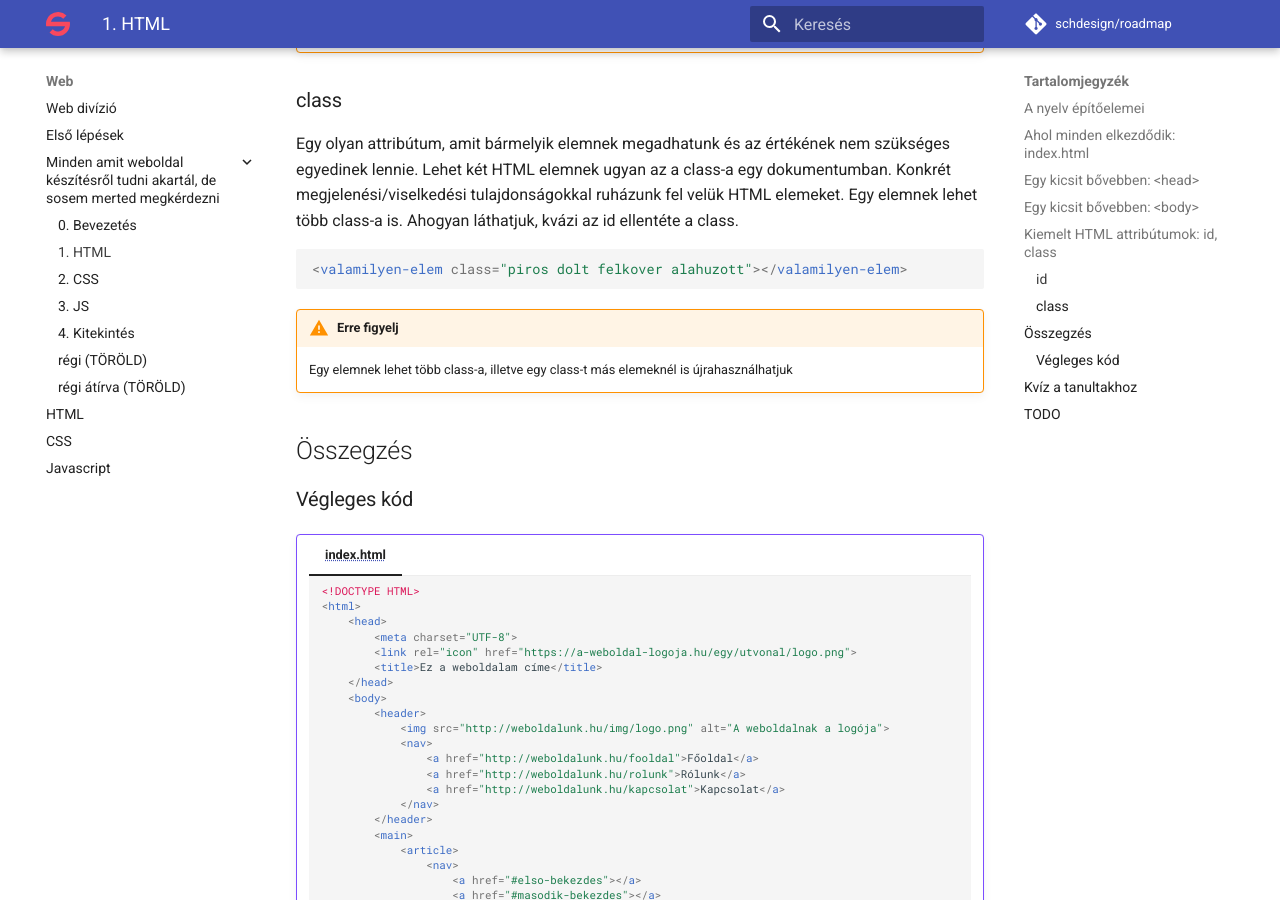
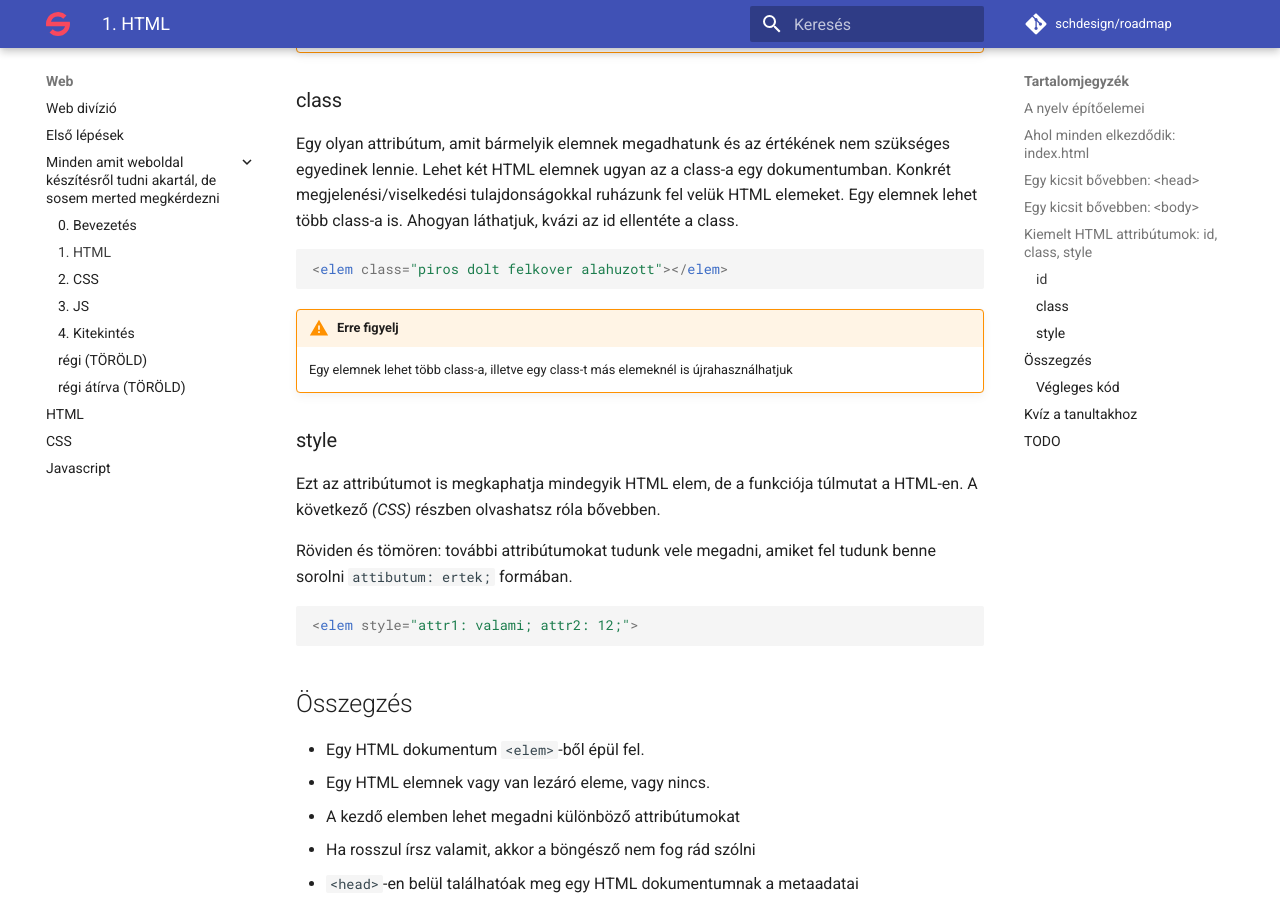
Before and after one commit to simonyiszk/schdesign-roadmap, an MkDocs documentation site: the page built from docs/web/tutorials/step-by-step/sbs_01_html.md, in a window 1280 px wide and 900 px high, scrolled down 5962 px. Built offline with MkDocs 1.6.1 and Material for MkDocs 9.7.7, drawn with Linux system fonts in a browser that asks for light colours; some of the changed text lies outside the part shown.

Commit message:
sumup added

````diff
--- a/docs/web/tutorials/step-by-step/sbs_01_html.md
+++ b/docs/web/tutorials/step-by-step/sbs_01_html.md
@@ -9,7 +9,7 @@ Más dokumentumokkal szemben *(pl. Word, Excel stb.)*, szerkesztéséhez elegend
 
 ## A nyelv építőelemei
 
-<img src="/web/tutorials/step-by-step/sbs_01_html_tag_analysis_dark.png" style="background-color: rgba(0,0,0,0.4)" />
+<img src="/web/tutorials/step-by-step/sbs_01_html_tag_analysis_dark.png" style="background-color: rgb(33, 34, 44);" />
 
 Egy HTML elem *(HTML tag)* 3 részre lehet bontani: nyitó elem, tartalom és záró elem. Ezek közül a nyitó elem az, amelyik a legfontosabb. Ebben ugyanis van lehetőségünk attribútumokat *(jellemzőket)* megadni, amik pontosabb képet adnak az elemünkről. Általában `attributum="érték"` párban találkozunk velük, de előfordulhat, hogy csak az attribútum neve szerepel. Ez azzal magyarázható, hogy vannak attribútumok, amiknek az értéke boolean típusú *(`true` vagy `false` lehet)*. Ilyenkor, pusztán leírni az attribútumot azt jelenti, hogy az értékét `true`-ra állítjuk, nem leírni meg ennek az ellenkezőjét.
 ``` HTML
@@ -87,7 +87,7 @@ Egy kis értelmezés a fentihez:
 
 Ez egy HTML dokumentumnak az alapja. Ha látsz valamit a weben, akkor szinte biztos, hogy ezekből az elemekből épül fel. A weboldal első eleme `<!DOCTYPE>`, amit `<html>` követ, benne pedig rendre `<head>` és `<body>`.
 
-<img src="/web/tutorials/step-by-step/sbs_01_html_document.png" style="background-color: rgba(0,0,0,0.2)" />
+<img src="/web/tutorials/step-by-step/sbs_01_html_document.png" style="background-color: rgb(33, 34, 44);" />
 
 !!! warning "Erre figyelj"
     A böngészők nem mindig helyes HTML kódot kapnak *(pl. elfelejtettük/elgépeltük a záró elemet; indokolatlanul sok szóköz van egy szövegben stb.)*. Érdekes módon, ilyenkor is valamennyire *"helyesen"* fog megjelenni a weboldal. Ez azért van, mert a böngészők mielőtt elkezdenék megjeleníteni az oldalt, megpróbálják a hibákat javítani *(pl. lezárják a le nem zárt elemeket; kitörlik az indokolatlanul sok szóközt; stb.)*. Így abban a tudatban tudsz tovább haladni, hogy minden rendben és a hibák csak később lesznek láthatóak *(vagy soha)*.
@@ -114,7 +114,7 @@ Ezeken kívül nem nagyon szoktunk más elemekkel találkozni a `<head>`-en bel
 
 ## Egy kicsit bővebben: `<body>`
 
-Most nézzek meg jobban a `<body>`-t is.
+Most nézzek meg jobban a `<body>`-t is. Itt Egy átlagos tartalom:
 
 ``` HTML
 <body>
@@ -148,12 +148,12 @@ Most nézzek meg jobban a `<body>`-t is.
 | `<main>` | A weboldal fő tartalmát tartalmazza; a weboldal közepe |
 | `<footer>` | Jogi nyilatkozat, kapcsolattartási linkek, stb.; a weboldal alja |
 | `<nav>` | Navigációs linkeket foglal egybe; az adott oldalnak a főbb pontjait foglalja egybe; a weboldal főbb aloldalait foglalja egybe |
-| `<a>` | Egy link, amire rákattinta át lesz irányítva a felhasználó |
-| `<h1>`, `<h2>`, ... , `<h6>` | Cím, 1-es a legnagyobb, 6-os a legkisebb |
+| `<a>` | Egy link, amire rákattintva át lesz irányítva a felhasználó |
+| `<h1>`, `<h2>`, ... , `<h6>` | Fejlécek, 1-es a legnagyobb, 6-os a legkisebb |
 | `<p>` | Egy bekezdés / paragrafus |
 | `<img>` | Képeket tudunk elhelyezni a dokumentumban, nem kell lezárni |
 
-## Kiemelt HTML attribútumok: *id*, *class*
+## Kiemelt HTML attribútumok: *id*, *class*, *style*
 
 Egyetlen egyszer sem használtuk még az `id` és `class` attribútumokat, de most mégis egy kiemelt helyet fogunk nekik adni. Ahhoz, hogy komolyabban tudjunk majd CSS-sel és JavaScripttel foglalkozni, szükséges ennek a két attribútumnak az ismerete. Ugyanis ezeknek az ismeretével, használatával fogunk tudni hatékonyabban dolgozni. Nem biztos, hogy itt, ebben a tutorialban, de a jövőben minden biztosan.
 
@@ -162,7 +162,7 @@ Egyetlen egyszer sem használtuk még az `id` és `class` attribútumokat, de mo
 Egy olyan attribútum, amit bármelyik HTML elemnek megadhatunk, de az értékének egyedinek kell lennie. Nem lehet két HTML elem ugyan azzal az id-val egy dokumentumban. Nagyon jól tud jönni, ha sok hasonló közül egy elemet szeretnénk kiemelni, vagy ha már nagyon mélyen vagyunk egy HTML dokumentumban és nem kell észben tartani, hogy minek a leszármazottja. Egy elemnek maximum egy id-ja lehet.
 
 ``` HTML
-<valamilyen-elem id="Ez-egy-egyedi-szöveg"></valamilyen-elem>
+<elem id="Ez-egy-egyedi-szöveg"></elem>
 ```
 
 !!! warning "Erre figyelj"
@@ -173,13 +173,33 @@ Egy olyan attribútum, amit bármelyik HTML elemnek megadhatunk, de az értéké
 Egy olyan attribútum, amit bármelyik elemnek megadhatunk és az értékének nem szükséges egyedinek lennie. Lehet két HTML elemnek ugyan az a class-a egy dokumentumban. Konkrét megjelenési/viselkedési tulajdonságokkal ruházunk fel velük HTML elemeket. Egy elemnek lehet több class-a is. Ahogyan láthatjuk, kvázi az id ellentéte a class.
 
 ``` HTML
-<valamilyen-elem class="piros dolt felkover alahuzott"></valamilyen-elem>
+<elem class="piros dolt felkover alahuzott"></elem>
 ```
 
 !!! warning "Erre figyelj"
     Egy elemnek lehet több class-a, illetve egy class-t más elemeknél is újrahasználhatjuk
 
+### style
+
+Ezt az attribútumot is megkaphatja mindegyik HTML elem, de a funkciója túlmutat a HTML-en. A következő *(CSS)* részben olvashatsz róla bővebben.
+
+Röviden és tömören: további attribútumokat tudunk vele megadni, amiket fel tudunk benne sorolni `attibutum: ertek;` formában.
+
+``` html
+<elem style="attr1: valami; attr2: 12;">
+```
+
 ## Összegzés
+
+- Egy HTML dokumentum `<elem>`-ből épül fel.
+- Egy HTML elemnek vagy van lezáró eleme, vagy nincs.
+- A kezdő elemben lehet megadni különböző attribútumokat
+- Ha rosszul írsz valamit, akkor a böngésző nem fog rád szólni
+- `<head>`-en belül találhatóak meg egy HTML dokumentumnak a metaadatai
+- `<body>`-n belül található meg a HTML dokumentum fő része
+- `id`-nak egyedi értéket kell adni
+- `class`-szal közös viselkedési, megjelenési formákat írunk le
+- `style`-lal további attribútumokat tudunk felsorolni
 
 ### Végleges kód
 
````
